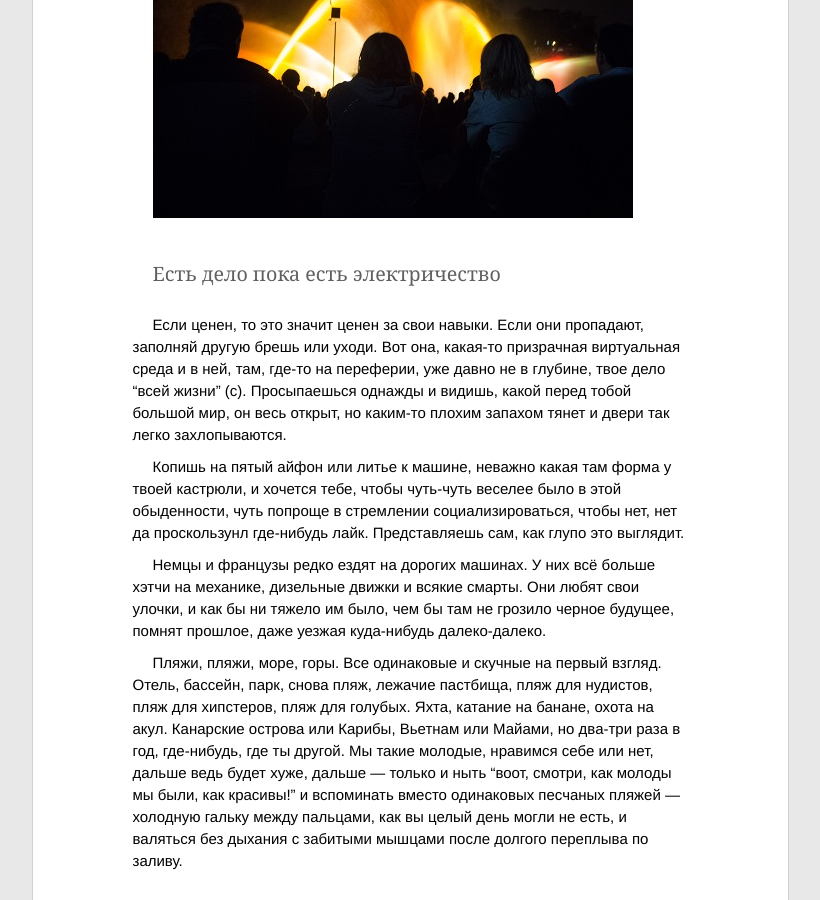
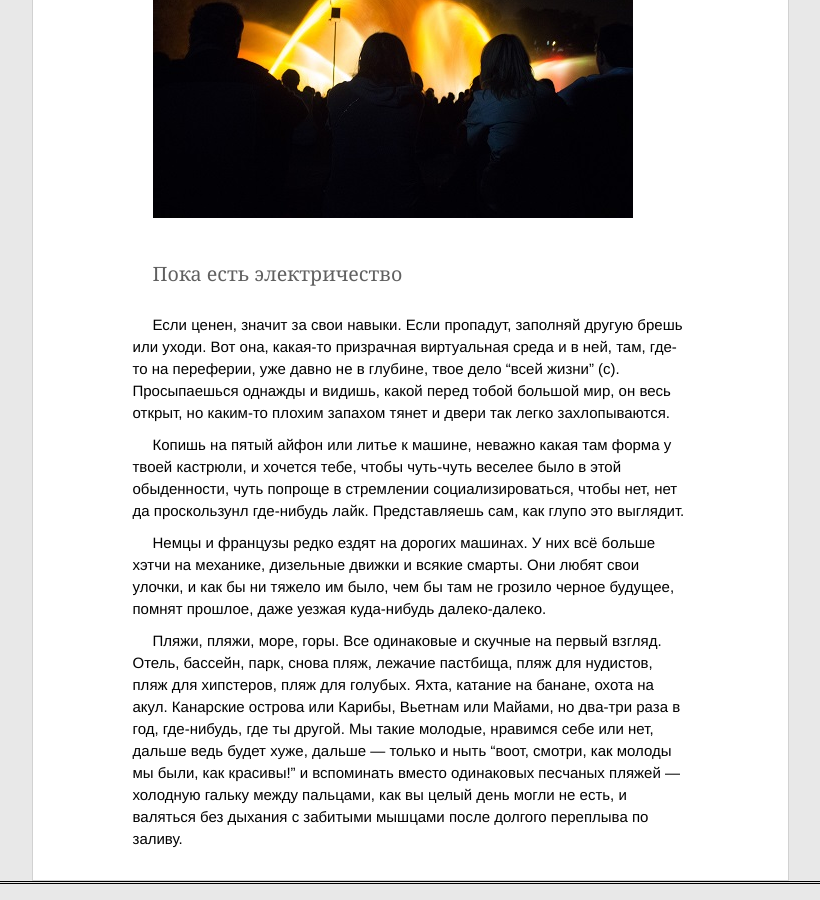
Before and after one commit to ptmt/ptmt.github.com, a Jekyll site: the page built from _posts/2012-09-03-ich-verstehe-sie-nicht.md, in a window 1280 px wide and 900 px high, scrolled down 1310 px. Shown: the whole window, without its empty margins (230-1050 px from the left). Built offline with Jekyll 4.4.1, drawn with Linux system fonts in a browser that asks for light colours; Markdown is read by kramdown in place of the engine named in the settings.

Commit message:
Update _posts/2012-09-03-ich-verstehe-sie-nicht.md

```diff
--- a/_posts/2012-09-03-ich-verstehe-sie-nicht.md
+++ b/_posts/2012-09-03-ich-verstehe-sie-nicht.md
@@ -16,9 +16,9 @@ title: Прогулять уроки истории
 
 ![rocky](/img/photos/hamburg1.jpg)
 
-##Есть дело пока есть электричество
+##Пока есть электричество
 
-Если ценен, то это значит ценен за свои навыки. Если они пропадают, заполняй другую брешь или уходи.  Вот она, какая-то призрачная виртуальная среда и в ней, там, где-то на переферии, уже давно не в глубине, твое дело "всей жизни" (с). Просыпаешься однажды и видишь, какой перед тобой большой мир, он весь открыт, но каким-то плохим запахом тянет и двери так легко захлопываются.
+Если ценен, значит за свои навыки. Если пропадут, заполняй другую брешь или уходи.  Вот она, какая-то призрачная виртуальная среда и в ней, там, где-то на переферии, уже давно не в глубине, твое дело "всей жизни" (с). Просыпаешься однажды и видишь, какой перед тобой большой мир, он весь открыт, но каким-то плохим запахом тянет и двери так легко захлопываются.
 
 Копишь на пятый айфон или литье к машине, неважно какая там форма у твоей кастрюли, и хочется тебе, чтобы чуть-чуть веселее было в этой обыденности, чуть попроще в стремлении социализироваться, чтобы нет, нет да проскользунл где-нибудь лайк. Представляешь сам, как глупо это выглядит.
 
```
